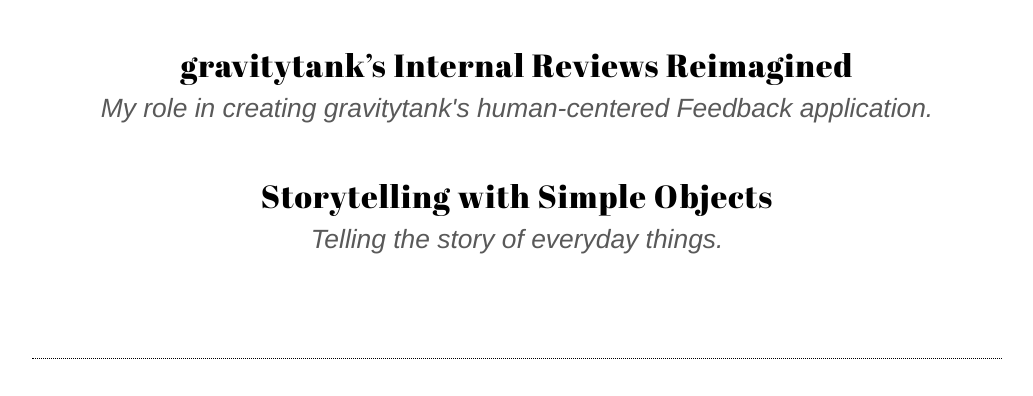
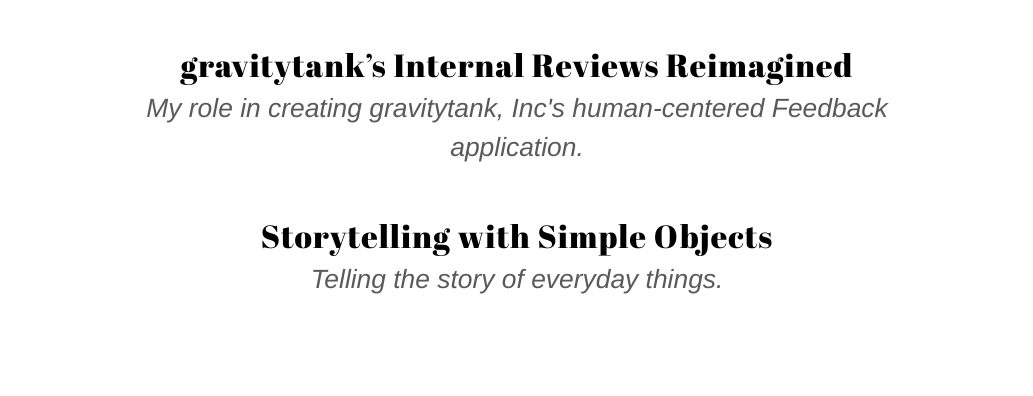
Before and after one commit to enriquegonzalez/enriquegonzalez.github.io, a website: page index.html in a window 1280 px wide. Shown: the part 827-1223 px from the top of the page, without its empty margins (123-1156 px from the left). Drawn offline with Linux system fonts and the light colour scheme.

Commit message:
text edits

```diff
--- a/index.html
+++ b/index.html
@@ -44,7 +44,7 @@
             <h2 class="title item__title portfolio__item__title">
               <a class="portfolio__item__link" href="https://feedback.gravitytank.com"><span class="lowercase">gravitytank’s</span> <span class="line-break">Internal Reviews Reimagined</span></a>
             </h2>
-            <p class="portfolio__item__description">My role in creating gravitytank's human-centered Feedback application.</p>
+            <p class="portfolio__item__description">My role in creating gravitytank, Inc's human-centered Feedback application.</p>
           </li>
           <li class="item portfolio__item">
             <h2 class="title item__title portfolio__item__title">
```
